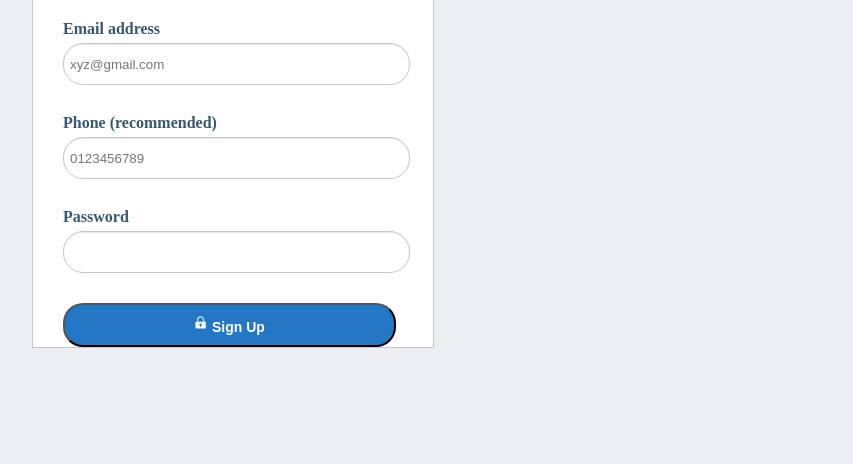
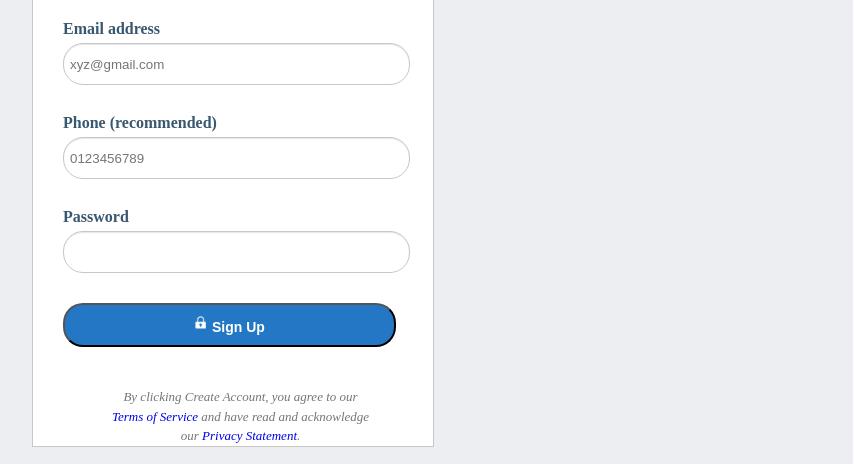
Before and after one commit to macbright/mint-clone, a plain HTML site: page index.html in a window 1280 px wide. Shown: the part 336-800 px from the top of the page, without its empty margins (407-1260 px from the left). Drawn offline with Linux system fonts and the light colour scheme.

Commit message:
terms added

```diff
--- a/index.html
+++ b/index.html
@@ -55,6 +55,13 @@
                         <img class="test" src="images/lock icon.png" alt="submit button"> Sign  Up
                     </button>
 
+                    <div class="lower-content">
+                        <p>By clicking Create Account, you agree to our<br>
+                               <a href="#">Terms of Service</a>  and have read and acknowledge <br> our <a href="#">Privacy Statement</a>.
+
+                        </p>
+                    </div>
+
                 </form>
             </div>
 
--- a/style.css
+++ b/style.css
@@ -131,3 +131,14 @@ a:link {
     width: 90%;
     border-radius: 20px;
   }
+
+  .lower-content{
+    padding-top: 40px;
+    color: rgb(117, 117, 117);
+    font-size: 13px;
+    font-style: italic;
+    text-align: center;
+    line-height: 1.5;
+    padding-right: 15px;
+
+  }
```
